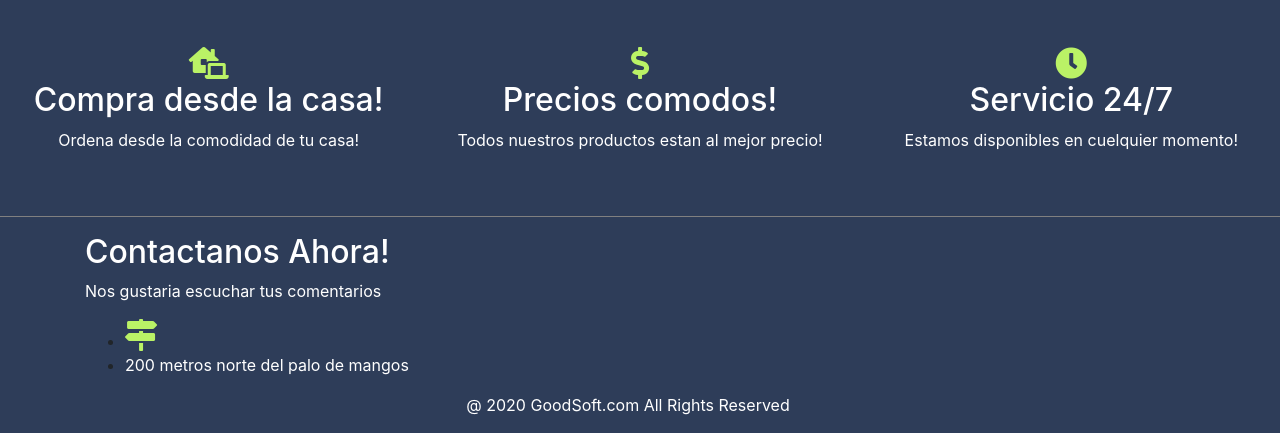
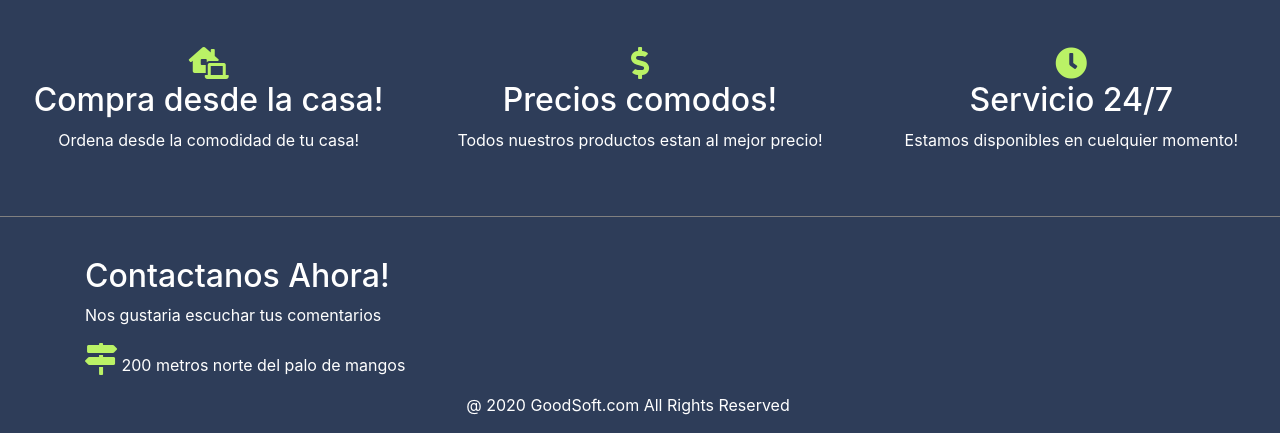
Before and after one commit to josgabfer/Alfagada, a PHP site: page / in a window 1280 px wide. Shown: the part 367-800 px from the top of the page. Run offline with PHP 8.4, Linux system fonts and the light colour scheme.

Commit message:
Added icon

```diff
--- a/Resources/Pages/footer.php
+++ b/Resources/Pages/footer.php
@@ -25,32 +25,25 @@
                 </div>
             </div>
         </div>
-
     </div>
         <div class="container my-3">
             <div class="row">
                 <div class="col-lg-4 cold-md-4">
-                    <div class="footer-info">
-                    <h2 class="bottom-font">Contactanos Ahora!</h2>
-                    <p>Nos gustaria escuchar tus comentarios</p>
-                        <ul>
-                            <li>
-                            <i class="fas fa-map-signs fa-2x bottom-icons"></i>
-                            </li>
-                            <li>
-                            <p> 200 metros norte del palo de mangos</p>
-                            </li>
-                        </ul>
-
+                    <div class="footer-info" id="div-list">
+                            <ul id="ul-list">
+                                <li><h2 class="bottom-font">Contactanos Ahora!</h2>
+                                <p>Nos gustaria escuchar tus comentarios</p></li>
+                                <li class="bottom-font"><i class="fas fa-map-signs fa-2x bottom-icons"></i> 200 metros norte del palo de mangos</li>
+                            </ul>
                     </div>
                 </div>
             </div>
-            <div class="bottom container">
+        </div>
+        <div class="bottom container">
                 <div class="pr-xl-4">
                     <p class="rights">
                         <span>@ </span><span class="copyright-year">2020 </span><span>GoodSoft.com</span><span> All Rights Reserved</span>
                     </p>
                 </div>
             </div>
-        </div>
 </footer>
--- a/Resources/Styles/styles.css
+++ b/Resources/Styles/styles.css
@@ -23,10 +23,12 @@
 
 .bottom{
     text-align: center;
-
 }
 p{
     color: white;
+}
+#footer-font-list{
+    font-size: small;
 }
 .bottom-font{
     color: white;
@@ -37,3 +39,15 @@ p{
 .bottom-icons{
     color: #BAF266;
 }
+#div-list{
+    display: inline;
+    list-style: none;
+}
+#ul-list{
+    display: inline;
+    list-style: none;
+    list-style-type: none;
+}
+ul li::before{
+    list-style-type: none;
+}
```
